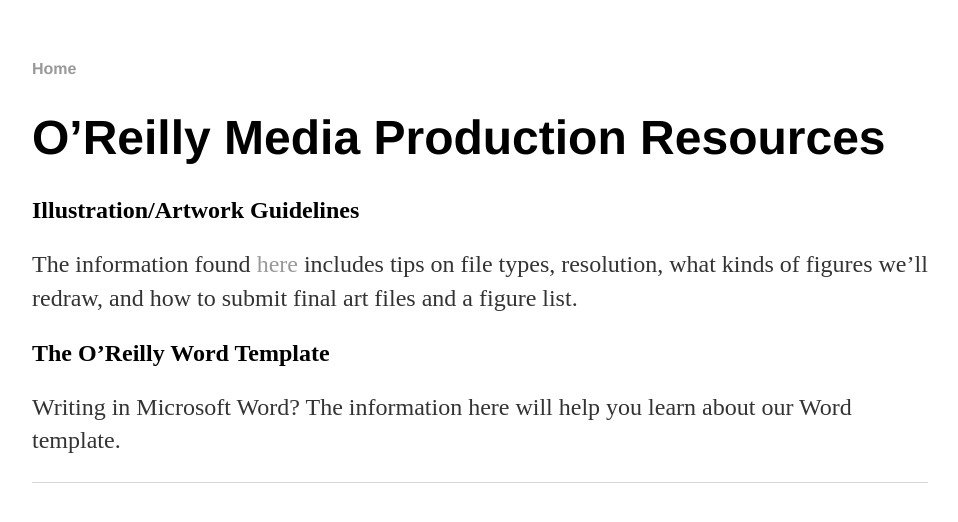
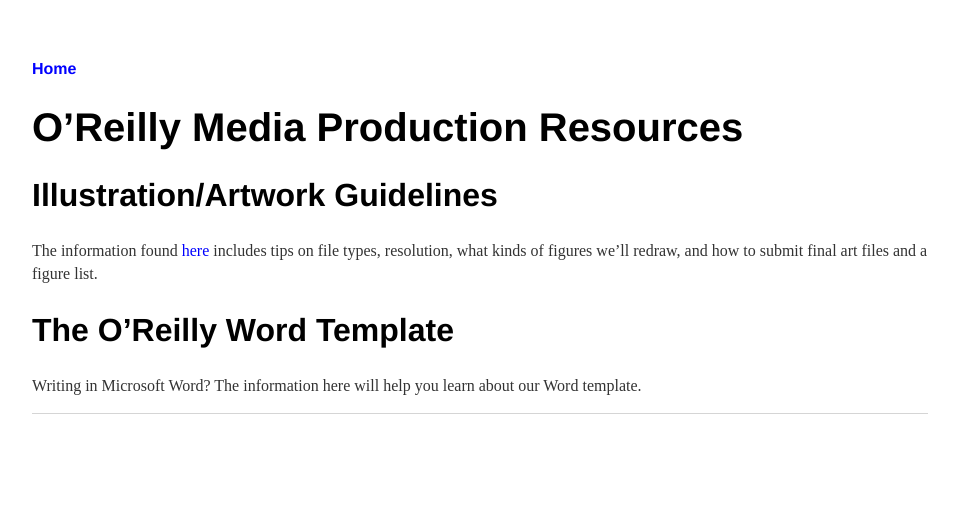
Before and after one commit to oreillymedia/production-resources, a Jekyll site: the page built from index.md, in a window 1280 px wide. Shown: the top 522 px of the page, without its empty margins (160-1118 px from the left). Built offline with Jekyll 4.4.1, drawn with Linux system fonts in a browser that asks for light colours.

Commit message:
Update main.css

```diff
--- a/css/main.css
+++ b/css/main.css
@@ -15,17 +15,32 @@
 }
 a {
     text-decoration: none;
-    color: #999;
+    color: #00F;
 }
 a:hover {
     text-decoration: underline;
 }
 h1 {
-    font-size: 3em;
+    font-size: 2.5em;
+    font-family:'Helvetica', 'Arial', 'Sans-Serif';
+}
+
+h2 {
+    font-size: 2em;
+    font-family:'Helvetica', 'Arial', 'Sans-Serif';
+}
+
+h3 {
+    font-size: 1.5em;
+    font-family:'Helvetica', 'Arial', 'Sans-Serif';
+}
+
+h4 {
+    font-size: 1em;
     font-family:'Helvetica', 'Arial', 'Sans-Serif';
 }
 p {
-    font-size: 1.5em;
+    font-size: 1em;
     line-height: 1.4em;
     color: #333;
 }
```
